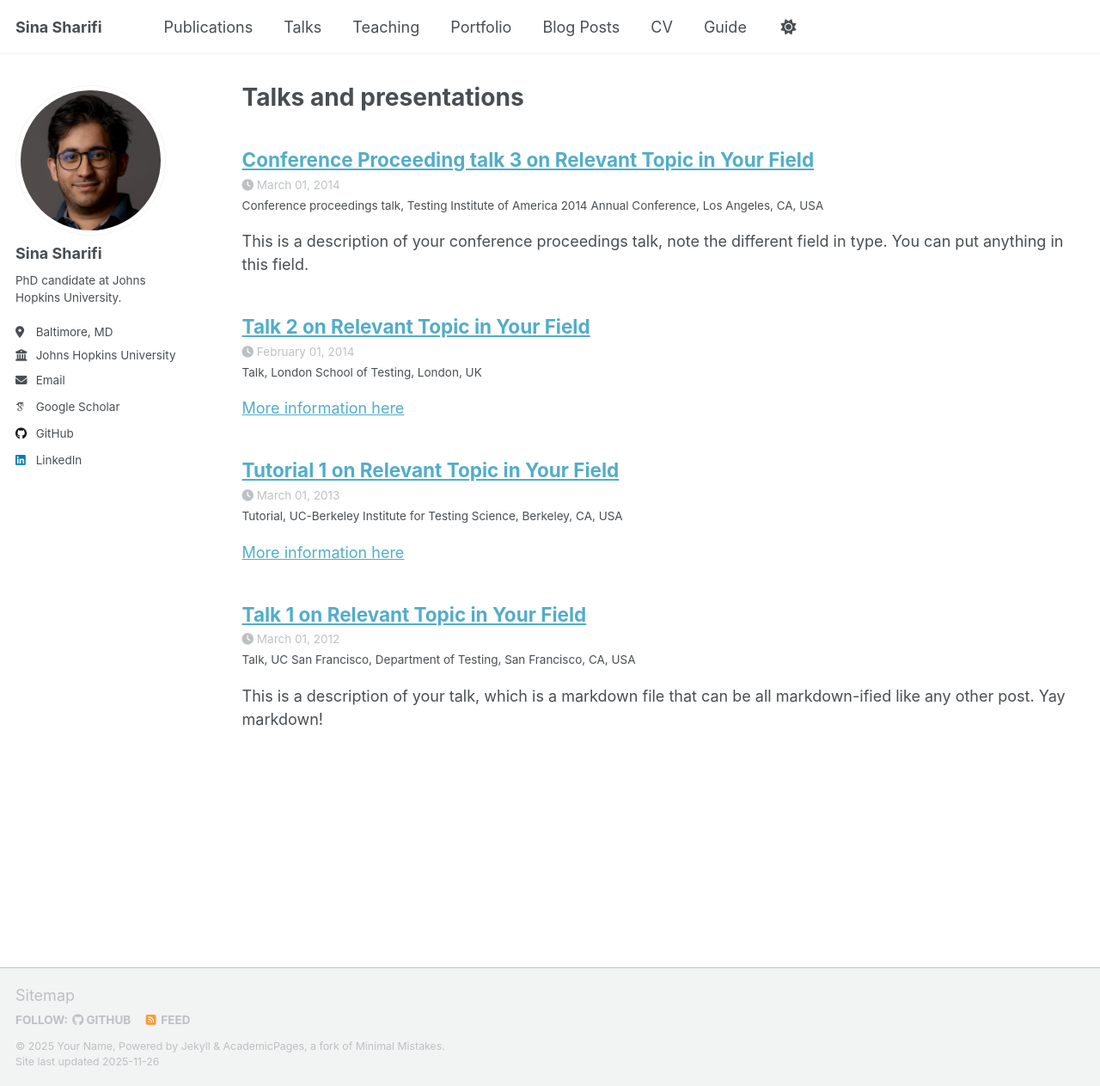
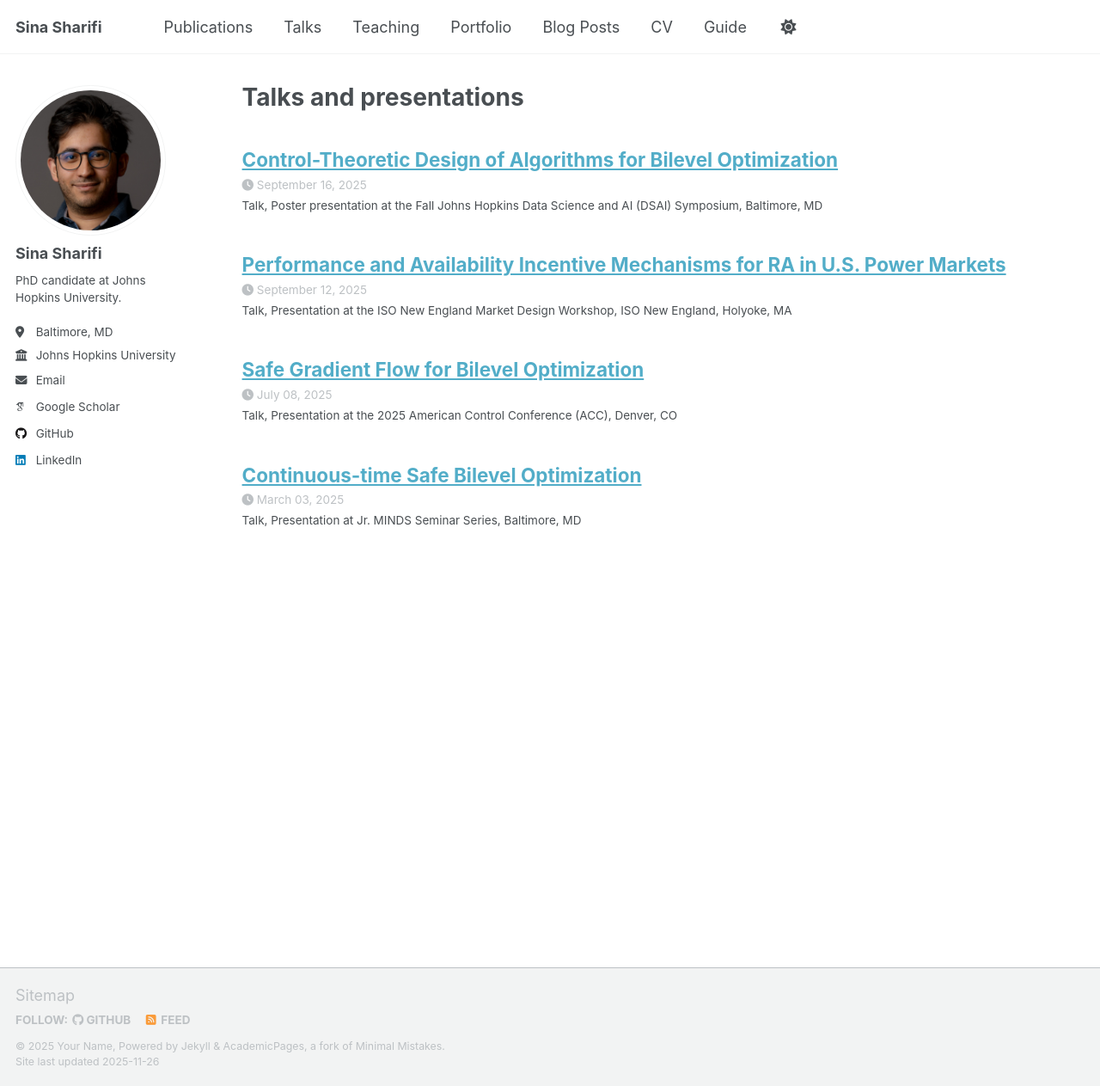
Before and after one commit to sinnna/sinnna.github.io, a Jekyll site: the page built from _pages/talks.html, in a window 1280 px wide and 1263 px high. Shown: the whole window at 86% size. Built offline with Jekyll 4.4.1, drawn with Linux system fonts in a browser that asks for light colours; some web fonts are replaced; a script that is not in the unit is left out.

Commit message:
added talks

```diff
--- a/_talks/2012-03-01-talk-1.md
+++ /dev/null
@@ -1,11 +0,0 @@
----
-title: "Talk 1 on Relevant Topic in Your Field"
-collection: talks
-type: "Talk"
-permalink: /talks/2012-03-01-talk-1
-venue: "UC San Francisco, Department of Testing"
-date: 2012-03-01
-location: "San Francisco, CA, USA"
----
-
-This is a description of your talk, which is a markdown file that can be all markdown-ified like any other post. Yay markdown!
--- a/_talks/2013-03-01-tutorial-1.md
+++ /dev/null
@@ -1,13 +0,0 @@
----
-title: "Tutorial 1 on Relevant Topic in Your Field"
-collection: talks
-type: "Tutorial"
-permalink: /talks/2013-03-01-tutorial-1
-venue: "UC-Berkeley Institute for Testing Science"
-date: 2013-03-01
-location: "Berkeley, CA, USA"
----
-
-[More information here](http://exampleurl.com)
-
-This is a description of your tutorial, note the different field in type. This is a markdown files that can be all markdown-ified like any other post. Yay markdown!
--- a/_talks/2014-02-01-talk-2.md
+++ /dev/null
@@ -1,13 +0,0 @@
----
-title: "Talk 2 on Relevant Topic in Your Field"
-collection: talks
-type: "Talk"
-permalink: /talks/2014-02-01-talk-2
-venue: "London School of Testing"
-date: 2014-02-01
-location: "London, UK"
----
-
-[More information here](http://example2.com)
-
-This is a description of your talk, which is a markdown files that can be all markdown-ified like any other post. Yay markdown!
--- a/_talks/2014-03-01-talk-3.md
+++ /dev/null
@@ -1,11 +0,0 @@
----
-title: "Conference Proceeding talk 3 on Relevant Topic in Your Field"
-collection: talks
-type: "Conference proceedings talk"
-permalink: /talks/2014-03-01-talk-3
-venue: "Testing Institute of America 2014 Annual Conference"
-date: 2014-03-01
-location: "Los Angeles, CA, USA"
----
-
-This is a description of your conference proceedings talk, note the different field in type. You can put anything in this field.
--- /dev/null
+++ b/_talks/ACC.md
@@ -0,0 +1,11 @@
+---
+title: "Safe Gradient Flow for Bilevel Optimization"
+collection: talks
+type: "Talk"
+permalink: /talks/ACC
+venue: "Presentation at the 2025 American Control Conference (ACC)"
+date: 2025/07/08
+location: "Denver, CO"
+---
+
+<!-- Control-Theoretic Design of Algorithms for Bilevel Optimization -->
--- /dev/null
+++ b/_talks/DSAI.md
@@ -0,0 +1,11 @@
+---
+title: "Control-Theoretic Design of Algorithms for Bilevel Optimization"
+collection: talks
+type: "Talk"
+permalink: /talks/DSAI
+venue: "Poster presentation at the Fall Johns Hopkins Data Science and AI (DSAI) Symposium"
+date: 2025/09/16
+location: "Baltimore, MD"
+---
+
+<!-- Control-Theoretic Design of Algorithms for Bilevel Optimization -->
--- /dev/null
+++ b/_talks/ISONE.md
@@ -0,0 +1,11 @@
+---
+title: "Performance and Availability Incentive Mechanisms for RA in U.S. Power Markets"
+collection: talks
+type: "Talk"
+permalink: /talks/ISONE
+venue: "Presentation at the ISO New England Market Design Workshop, ISO New England"
+date: 2025/09/12
+location: "Holyoke, MA"
+---
+
+<!-- Control-Theoretic Design of Algorithms for Bilevel Optimization -->
--- /dev/null
+++ b/_talks/MINDS.md
@@ -0,0 +1,11 @@
+---
+title: "Continuous-time Safe Bilevel Optimization"
+collection: talks
+type: "Talk"
+permalink: /talks/MINDS
+venue: "Presentation at Jr. MINDS Seminar Series"
+date: 2025/03/03
+location: "Baltimore, MD"
+---
+
+<!-- Control-Theoretic Design of Algorithms for Bilevel Optimization -->
```
Also changed, not shown: _pages/about.md (+1 -0 lines).
